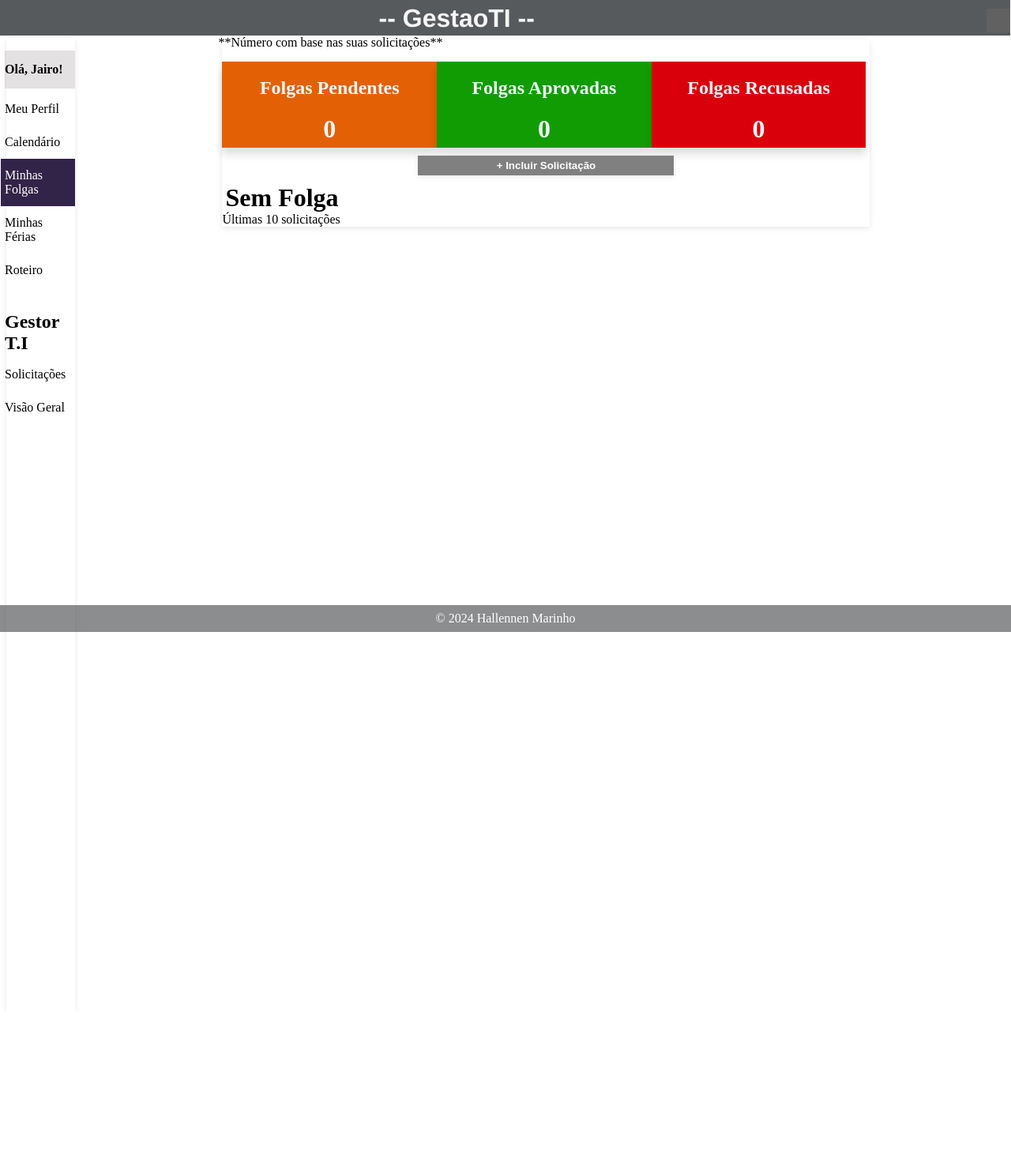
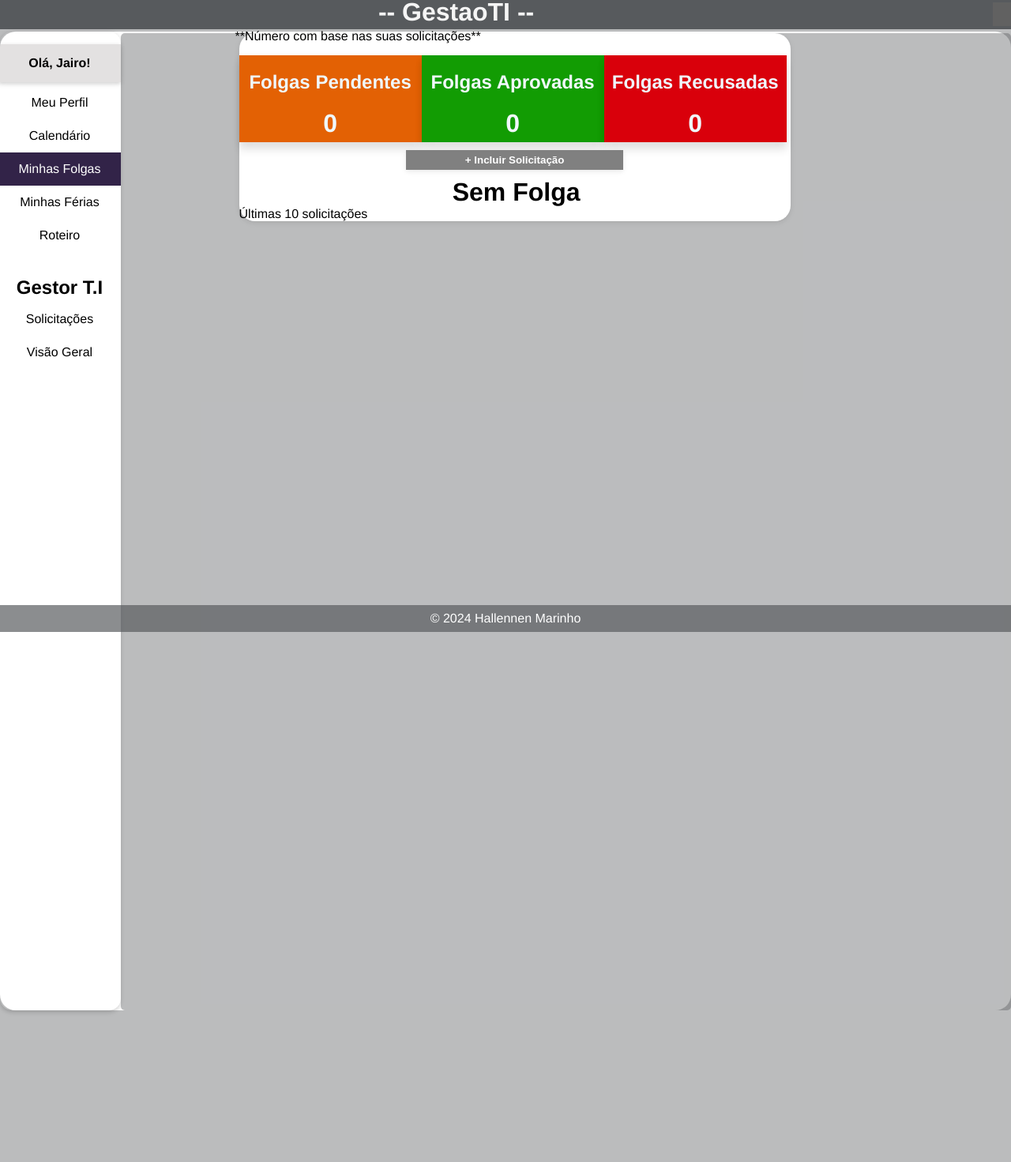
Before and after one commit to Hallennen/GestaoTI, a Django app: page /folgas/1/ in a window 1280 px wide. Shown: the whole page at 79% size. Before the commit the page ends 800 px from the top, so only its background shows below. Run offline with Django 5.2, Linux system fonts and the light colour scheme; a user stored in the database is signed in; data comes from the database, SQL or seed files in the repository; both versions use the stored data as it was after the commit; data that the repository does not hold is empty; grey boxes are pictures that could not be loaded.

Commit message:
feat: novo css

```diff
--- a/static/app/base.css
+++ b/static/app/base.css
@@ -1,3 +1,4 @@
+/*
 * {
     box-sizing: border-box;
   }
@@ -88,14 +89,14 @@ ul{
 
 .box-lateral{
     box-shadow: 0 2px 5px 0 rgb(0 0 0 / 5%), 0 2px 10px 0 rgb(0 0 0 / 5%);
+    height: 27vw;
+    border-radius: 15px;
 }
 
 .box-center{
     display: grid;
     grid-template-columns: 1.5fr 7fr 1.5fr;
-    grid-template-areas:
-        "ld_esquerdo" "conteudo-principal" "ld_direito";;
-    margin-left: 1%;
+
     width: 110%;
     background-color: #ffffff00;
     margin-top: 2px;
@@ -121,22 +122,163 @@ footer{
 p#footer{
     margin: 8px 0px ;
 }
+    */
+
+    /* NOVO CSS */
+
+
+
+body {
+    /*overflow: hidden;*/
+    margin: 0;
+    padding: 0;
+    box-sizing: border-box;
+    font-family: 'Helvetica';
+    background-color: #575a5d67;
+}
+
+.header-top{
+    display:grid;
+    grid-template-columns: 11fr 1fr;
+    background-color: #575a5d;
+    margin: -8px -7px 0px -8px;
+    padding: 5px 0px 0px 0px;
+    text-align: center;
+    font-family: 'Helvetica';
+}
+
+.title-system{
+    padding-top: 8px;
+    color: whitesmoke ;
+    position: relative;
+    width: 100%;
+    margin: -8px 0px 0px -8px;
+}
+
+h1{
+    margin: 0px ;
+    text-align: center;
+}
+
+.botton-right-logout{
+    text-align: right;
+    padding: 0;
+}
+
+.botton-right-logout:hover{
+    transition: 25ms;
+    filter: invert(25%);
+}
+
+img#logout-img{
+    margin-top: 6px;
+    filter: invert();
+
+}
+
+li#welcome-name{
+    box-shadow: 0 2px 5px 0 rgb(0 0 0 / 15%), 0 2px 10px 0 rgb(0 0 0 / 5%);
+    font-weight: bold;
+    background-color: rgba(199, 195, 195, 0.507);
+    margin-left: 0px;
+    padding: 15px 0px ;
+    text-align: center;
+}
+
+li.options-navbar{
+    padding-left:  5px;
+    margin-left: -5px;
+}
+
+.conteiner{
+    display:grid;
+    float:right;
+    border-radius: 20px;
+    position: relative ;
+     flex-direction: column;
+    grid-template-columns: 1.9fr 14fr ;
+    grid-template-areas:
+        "box-lateral" "box-center";
+    min-height: 88.7vh;
+    width: 100%;
+    margin-top: 3px;
+    margin-bottom: 15%;
+    background-color: white;
+}
+
+ul{
+    margin-left: -42px ;
+}
+
+.options-navbar{
+    text-align: center;
+    color:black;
+    margin: 5px 0px -5px 0px;
+    padding: 12px 0 12px 0;
+    list-style-type: none;
+    text-decoration: none;
+}
+
+.options-navbar:hover{
+    background-color: rgb(50, 35, 72);
+    color:white;
+}
+
+.box-lateral{
+    box-shadow: 0 2px 5px 0 rgb(0 0 0 / 15%), 0 2px 10px 0 rgb(0 0 0 / 5%);
+    height: 100%;
+    width: 100%;
+    border-radius: 15px;
+}
+
+.box-center{
+    display: grid;
+    grid-template-columns: 1.5fr 7fr 2.8fr;
+    width: 100%;
+    margin-top: 2px;
+    border-radius: 5px;
+    min-height: max-content;
+}
+
+.conteudo-principal{
+    box-shadow: 0 2px 5px 0 rgb(0 0 0 / 5%), 0 2px 10px 0 rgb(0 0 0 / 5%);
+    border-radius: 20px;
+}
+
+footer{
+    background-color: #575a5db0;
+    position: fixed;
+    color: white;
+    bottom: 0;
+    left: 0;
+    width: 100%;
+    text-align: center;
+
+}
+
+p#footer{
+    margin: 8px 0px ;
+}
+
+/*RESPONSIVIDADE*/
+
+@media (min-width: 1024px) and (max-width: 1440px) {
+
+    .conteudo-principal {
+        background-color: white;
+    }
+
+    .box-center {
+        background-color: #575a5d67;
+    }
+}
+
+
+@media screen and (max-width: 768px) {
 
 
 
 
-
-
-@media screen and (max-width: 768px) {
-
-    * {
-        width: auto;
-        height: auto;
-    }
-
-    .calendario {
-
-    }
 
     .info-folga {
         background-color: burlywood;
```
Also changed, not shown: static/aplication/css/aplication1.css (+12 -3 lines), db.sqlite3.
